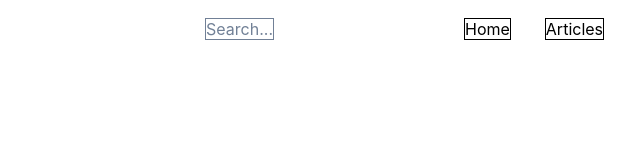
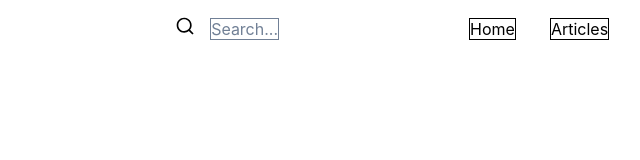
Before and after one commit to BatanAndrei/BlogHomePage, a plain HTML site: page index.html in a window 1280 px wide. Shown: the full height of the page, 319-959 px from the left. Drawn offline with Linux system fonts and the light colour scheme.

Commit message:
initial commit

```diff
--- a/index.html
+++ b/index.html
@@ -12,6 +12,10 @@
         <nav>
             <ul class="navigation">
                 <li class="navigation-hotcoffee">HotCoffee</li>
+                <li class="navigation-searchsvg"><svg width="18" height="18" viewBox="0 0 18 18" fill="none" xmlns="http://www.w3.org/2000/svg">
+                    <path d="M14.0258 12.8475L17.595 16.4159L16.4158 17.595L12.8475 14.0259C11.5198 15.0902 9.86833 15.6691 8.16666 15.6667C4.02666 15.6667 0.666664 12.3067 0.666664 8.16669C0.666664 4.02669 4.02666 0.666687 8.16666 0.666687C12.3067 0.666687 15.6667 4.02669 15.6667 8.16669C15.6691 9.86835 15.0902 11.5198 14.0258 12.8475ZM12.3542 12.2292C13.4118 11.1416 14.0024 9.68371 14 8.16669C14 4.94335 11.3892 2.33335 8.16666 2.33335C4.94333 2.33335 2.33333 4.94335 2.33333 8.16669C2.33333 11.3892 4.94333 14 8.16666 14C9.68369 14.0024 11.1416 13.4118 12.2292 12.3542L12.3542 12.2292Z" fill="black"/>
+                    </svg>
+                    </li>
                 <li class="navigation-search">Search...</li>
                 <li class="navigation-home">Home</li>
                 <li class="navigation-article">Articles</li>
--- a/style.css
+++ b/style.css
@@ -1,3 +1,8 @@
+
+.navigation li{
+    display: inline;
+
+}
 
 .navigation-hotcoffee{
     font-family: 'Inter';
@@ -10,13 +15,17 @@
     border: 1px solid;
 }
 
+.navigation-searchsvg{
+    margin-left: 297.67px;
+}
+
 .navigation-search{
     font-family: 'Inter';
     font-style: normal;
     font-weight: 400;
     font-size: 16px;
     line-height: 19px;
-    margin-left: 327px;
+    margin-left: 12.4px;
     color: #718096;
     border: 1px solid;
 }
@@ -42,8 +51,3 @@
     color: #000000;
     border: 1px solid;
 }
-
-.navigation li{
-    display: inline;
-
-}
```
